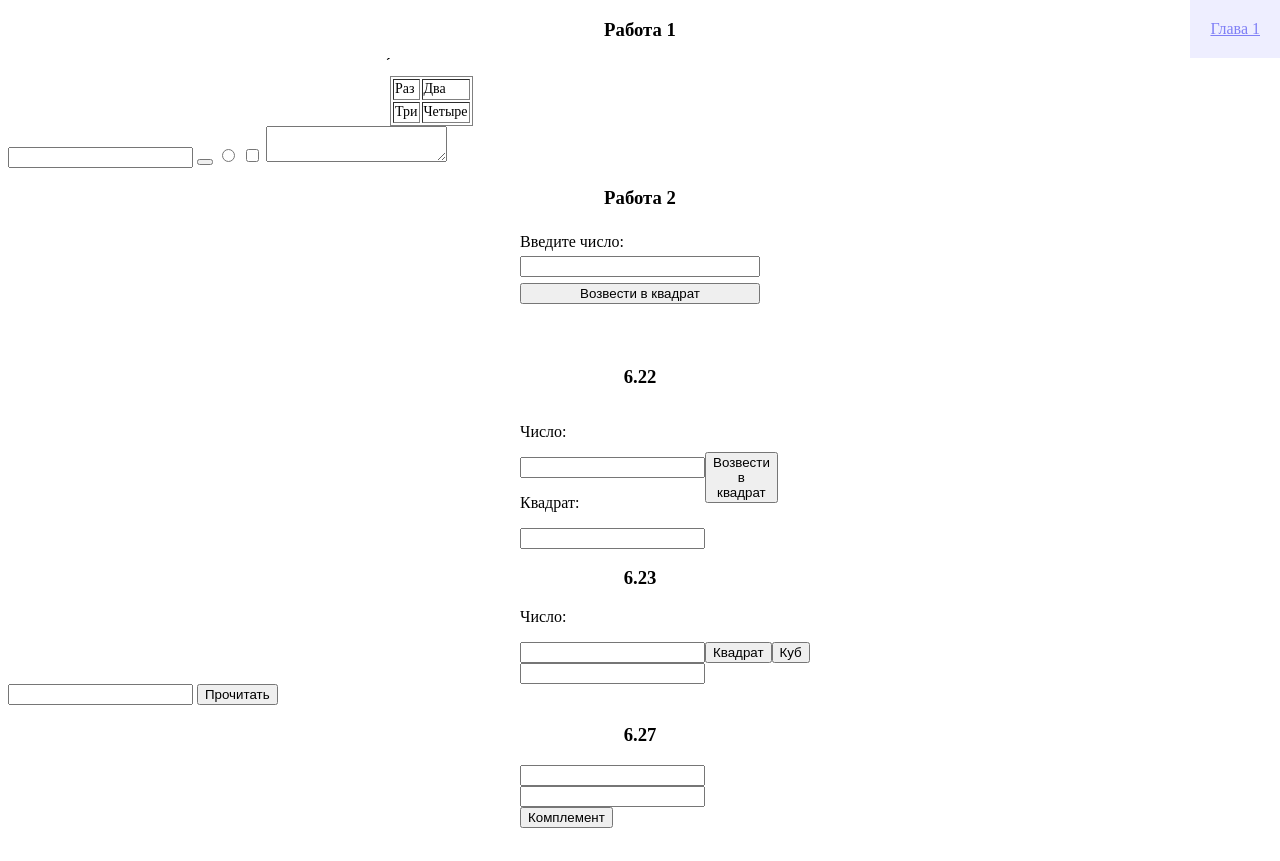
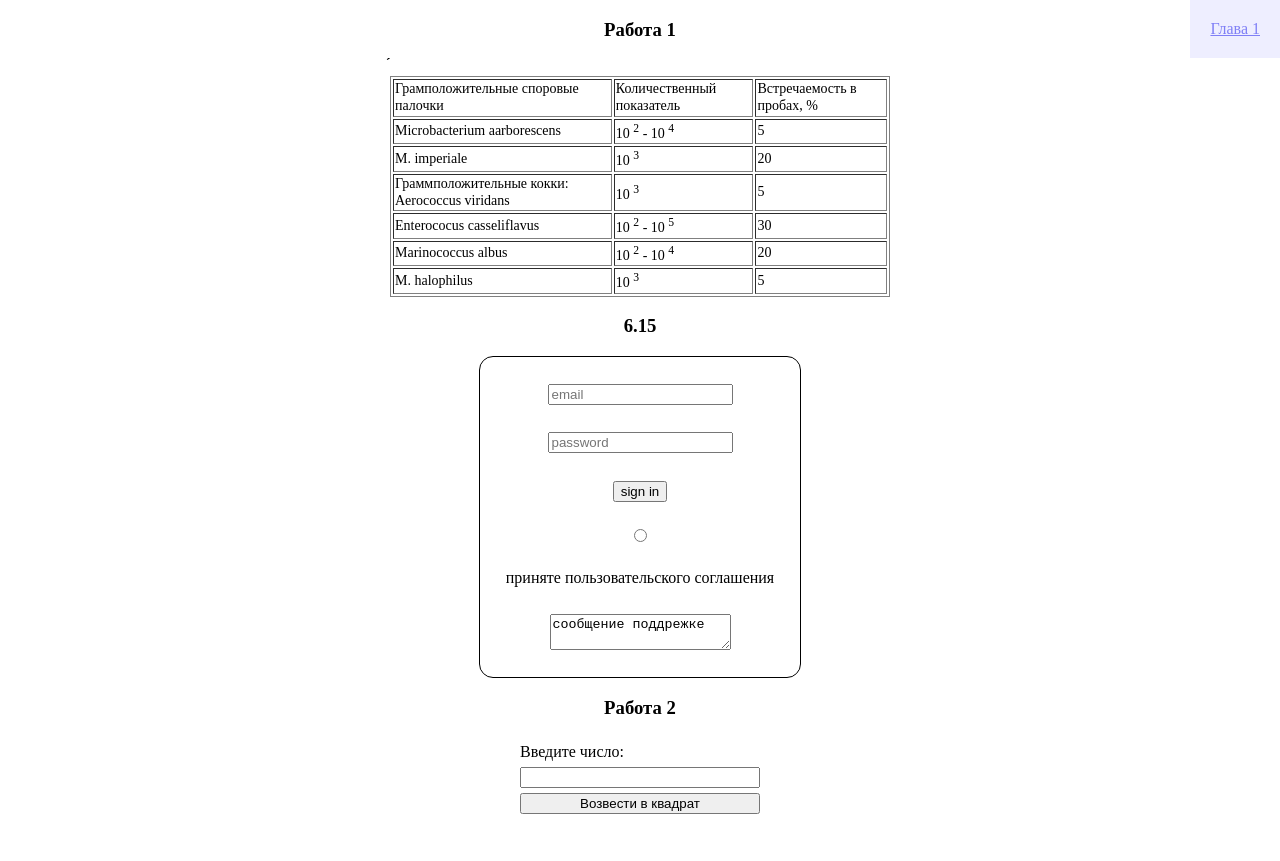
Before and after one commit to Bulat66/Biochemistry, a plain HTML site: page index.html in a window 1280 px wide. Shown: the top 861 px of the page. Before the commit the page ends 836 px from the top, so only its background shows below. Drawn offline with Linux system fonts and the light colour scheme.

Commit message:
Update index.html

```diff
--- a/index.html
+++ b/index.html
@@ -19,33 +19,59 @@
 		<table border="all" frame="box">
 
 		   <tr>
+				<td>Грамположительные споровые палочки</td>
+		      	<td>Количественный показатель</td>
+				<td>Встречаемость в пробах, %</td>
+		   </tr>
 
-		      <td> Раз </td>
-
-		      <td> Два </td>
-
+			<tr>
+				<td>Microbacterium aarborescens</td>
+		      	<td>10 <sup>2</sup> - 10 <sup>4</sup></td>
+				<td>5</td>
 		   </tr>
 
 		   <tr>
+				<td>M. imperiale</td>
+		      	<td>10 <sup>3</sup></td>
+				<td>20</td>
+		   </tr>
 
-		      <td> Три </td>
+		   <tr>
+				<td>Граммположительные кокки: Aerococcus viridans</td>
+		      	<td>10 <sup>3</sup></td>
+				<td>5</td>
+		   </tr>
 
-		      <td> Четыре </td>
+		   <tr>
+				<td>Enterococus casseliflavus</td>
+		      	<td>10 <sup>2</sup> - 10 <sup>5</sup></td>
+				<td>30</td>
+		   </tr>
 
+		   <tr>
+				<td>Marinococcus albus</td>
+		      	<td>10 <sup>2</sup> - 10 <sup>4</sup></td>
+				<td>20</td>
+		   </tr>
+
+		   <tr>
+				<td>M. halophilus</td>
+		      	<td>10 <sup>3</sup></td>
+				<td>5</td>
 		   </tr>
 
 		</table>
 	</div>
-	<input type=text>
+<h3 style='text-align: center;'>6.15</h3>
+<div style='width: 320px; height: 320px; margin: 0 auto; display: flex; flex-direction: column; justify-content: space-evenly; align-items: center; border: 1px solid black; border-radius: 14px;'>
+	<input type=text placeholder="email">
+	<input type="text" placeholder="password">
+	<button>sign in</button>
+	<input style='margin: 0;' type="radio">
+	<p style='margin: 0;'>приняте пользовательского соглашения</p>
 
-<button></button>
-
-<input type="radio">
-
-<input type="checkbox">
-
-<textarea></textarea>
-
+	<textarea>сообщение поддрежке</textarea>
+</div>
 <h3 style='text-align: center;'>Работа 2</h3>
 
 <div class="box" style='margin: 0 auto; width: 240px; height: 120px; display: flex; flex-direction: column; justify-content: space-evenly;'>
@@ -76,9 +102,6 @@
 	</div>
 	<input id='ululu' type="text">
 </div>
-
-<input id="num1" type='number'>
-<button>Прочитать</button>
 
 <h3 style='text-align: center;'>6.27</h3>
 <div style='width: 240px; margin: 0 auto;'>
@@ -121,7 +144,7 @@
 		var btn = document.getElementById('nt-btn');
 
 		if (nt === 'A') {
-			answer.value = 'T';
+			answer.value = 'T/U';
 		} else
 		if (nt === 'T') {
 			answer.value = 'A';
@@ -133,7 +156,7 @@
 			answer.value = 'C';
 		} else
 		if (nt === 'U') {
-			answer.value = 'A';
+			answer.value = 'A/T';
 		}
 	}
 </script>
```
